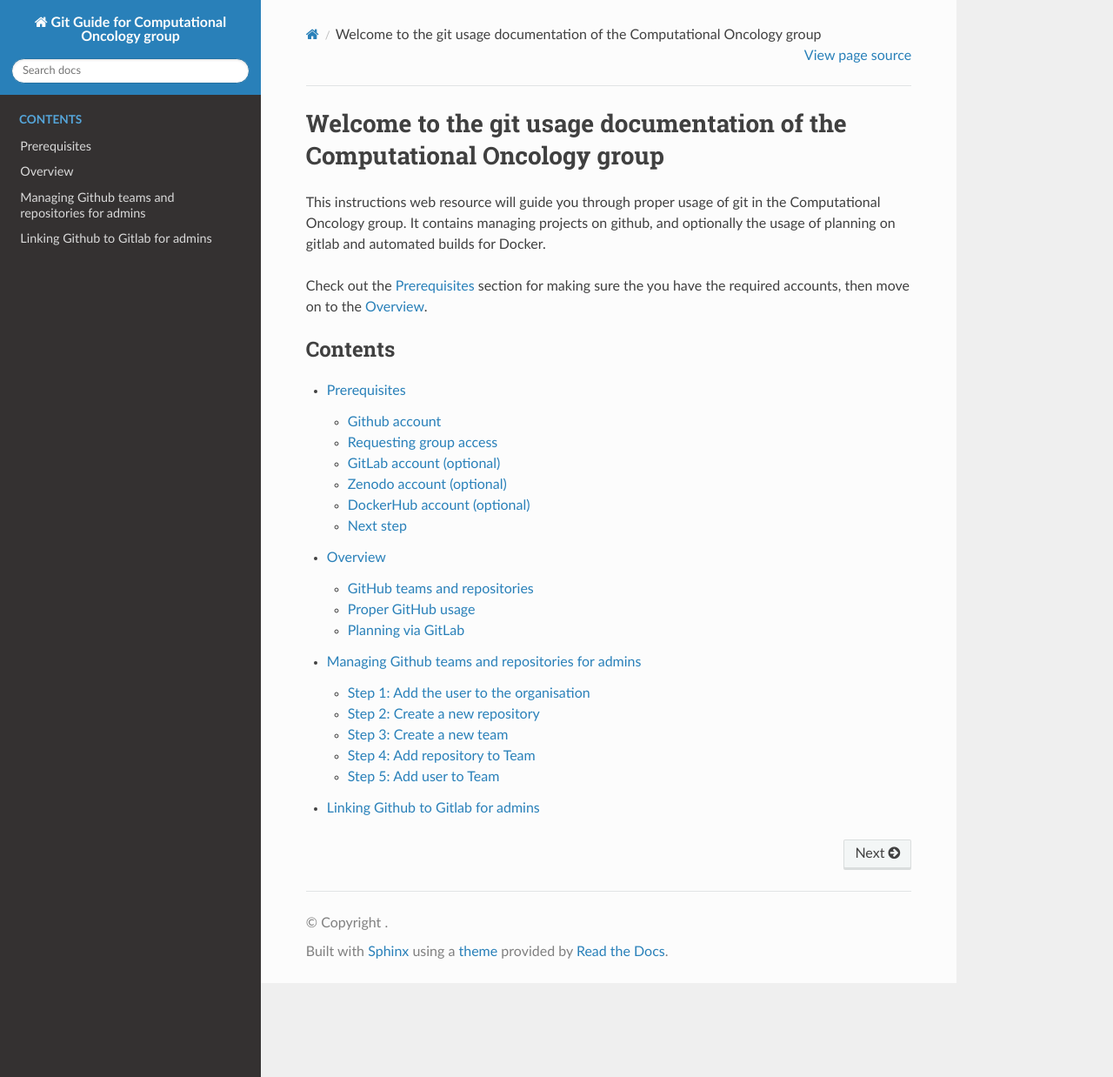
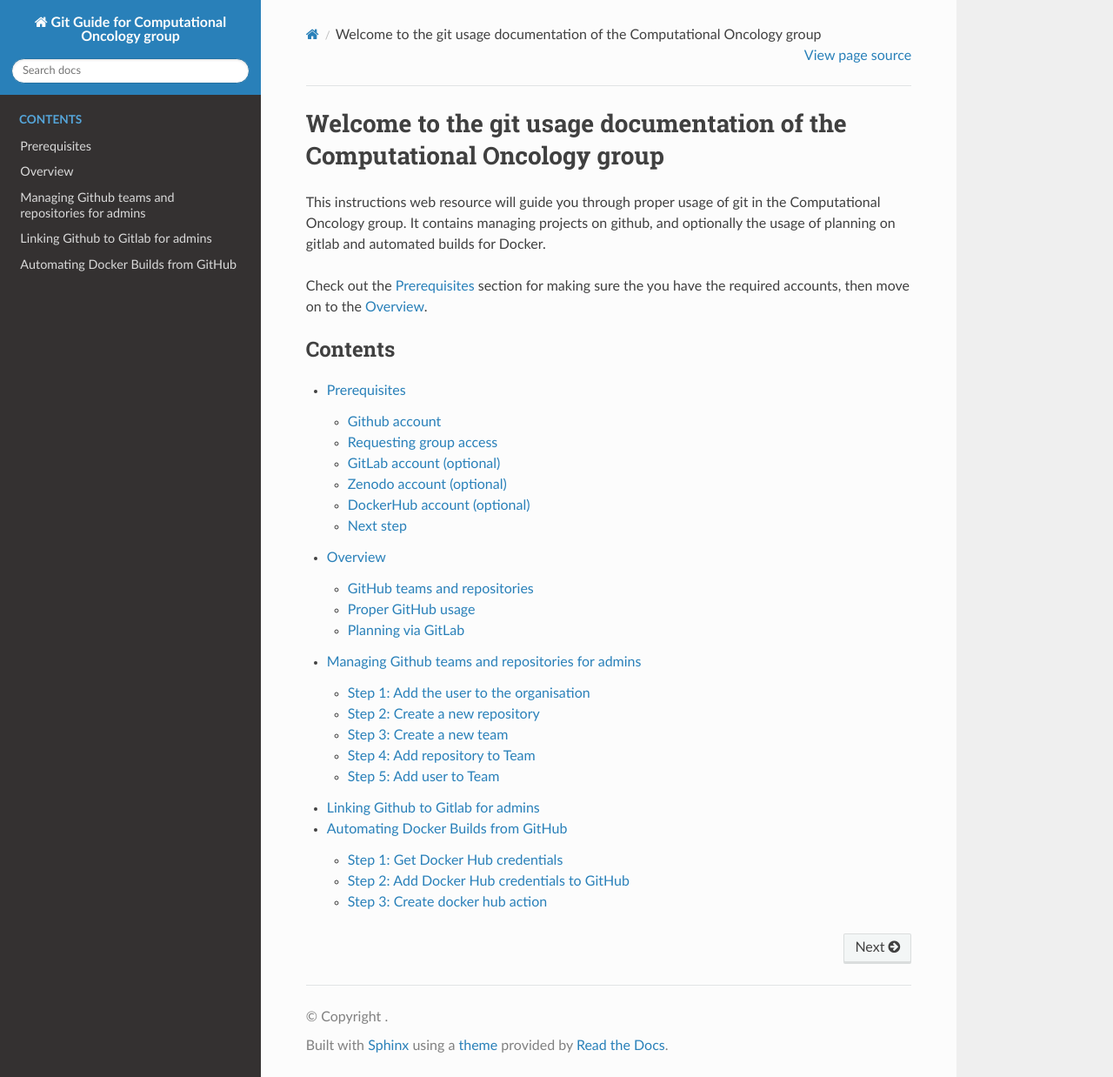
Before and after one commit to ComputationalOncologyUMCG/git-instructions, a Sphinx documentation site: the page built from docs/source/index.rst, in a window 1280 px wide and 1238 px high. Shown: the whole window at 87% size. Built offline with Sphinx 7.4.7 and the Read the Docs theme 3.1.0, drawn with Linux system fonts in a browser that asks for light colours.

Commit message:
- add the index to the Docker Hub page

```diff
--- a/docs/source/index.rst
+++ b/docs/source/index.rst
@@ -14,3 +14,4 @@ Check out the :doc:`prerequisites` section for making sure the you have the requ
    overview
    teams_and_repos_for_admins
    gitlab_linking_for_admins
+   github_dockerhub_automation
```
